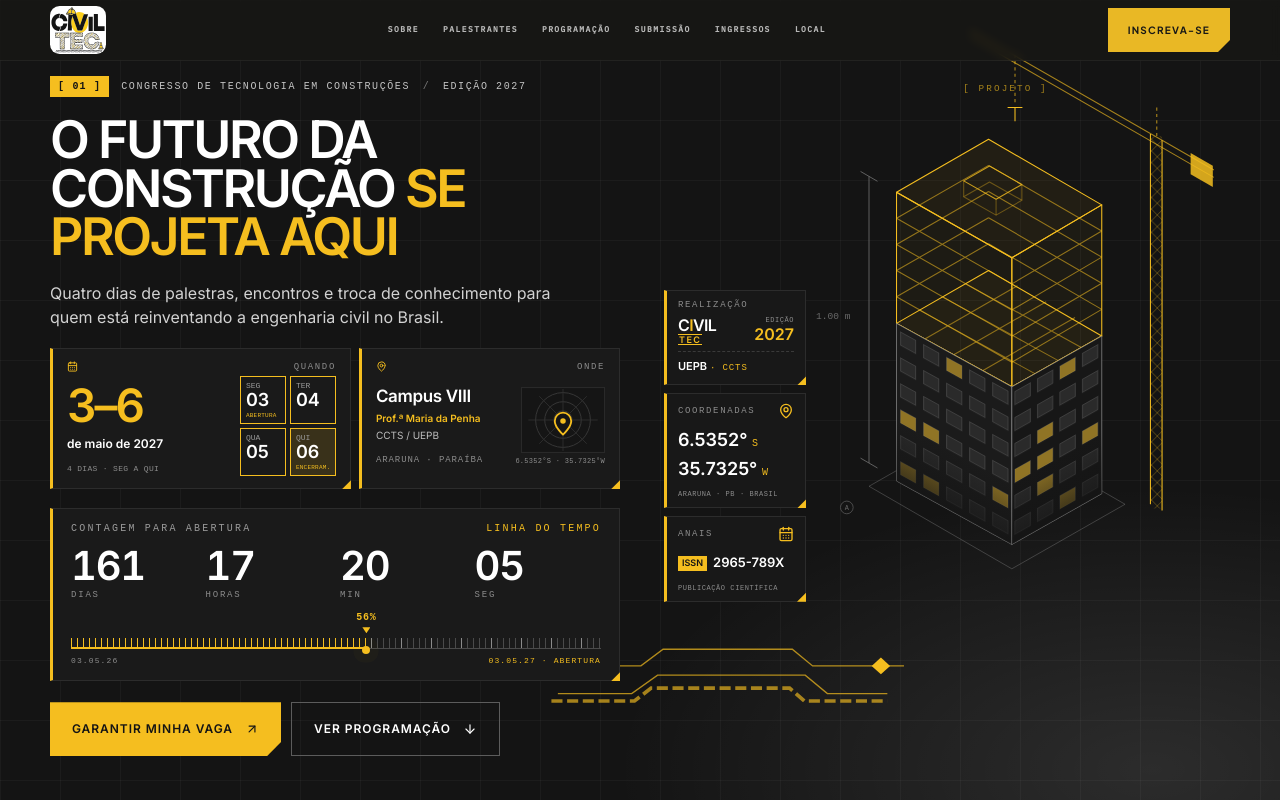
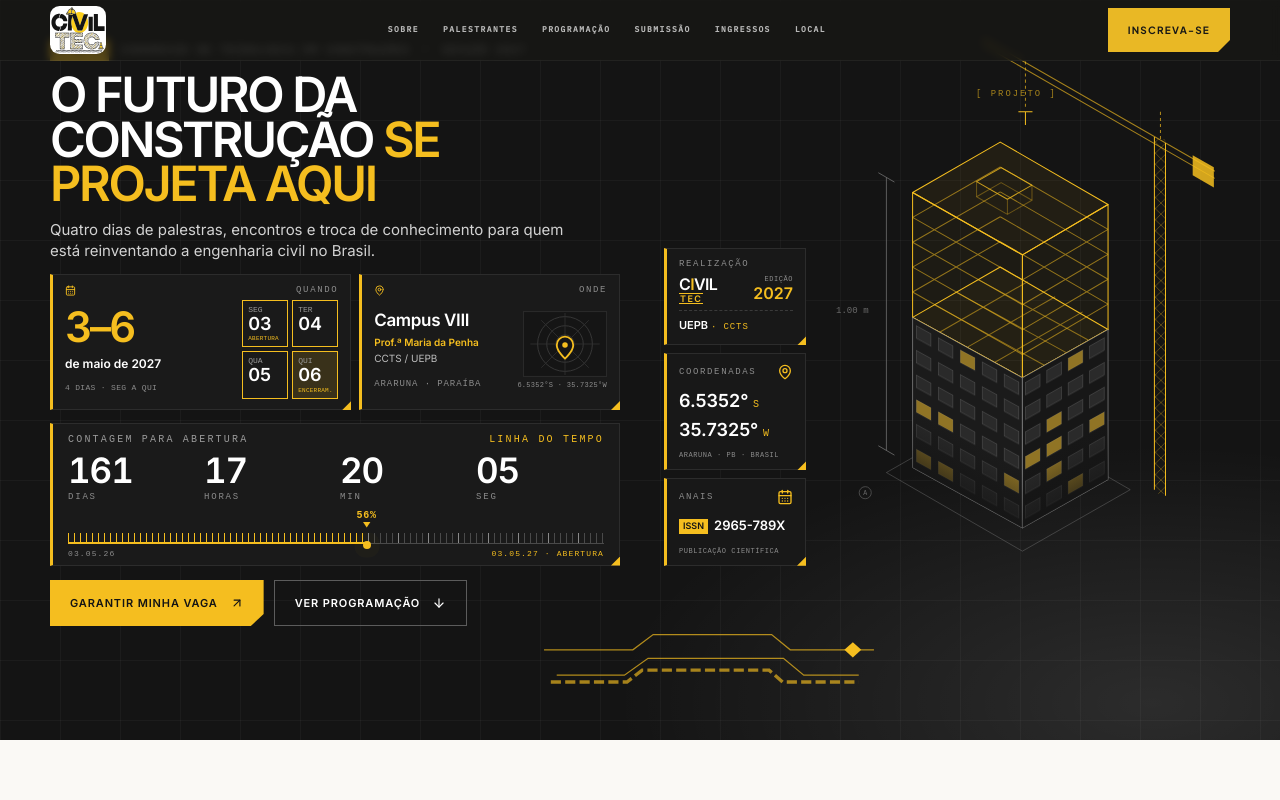
Before and after one commit to Dkalones/civil-tec, a React (Vite) app: page / in a window 1280 px wide. Shown: the top 800 px of the page. Built offline with nearby package versions, Linux system fonts and the light colour scheme.

Commit message:
Fit CivilTec hero content within desktop first viewport

```diff
--- a/src/index.css
+++ b/src/index.css
@@ -308,3 +308,101 @@
   .ct-countdown-values b { font-size:25px; }
   .ct-countdown-heading { letter-spacing:.04em; }
 }
+
+
+/* Ajuste de enquadramento vertical: primeira dobra desktop */
+@media (min-width: 1201px) {
+  .ct-hero {
+    min-height: calc(100svh - 60px);
+  }
+  .ct-hero-inner {
+    min-height: calc(100svh - 60px);
+    padding-top: clamp(34px, 5vh, 54px);
+    padding-bottom: 24px;
+  }
+  .ct-hero-copy {
+    gap: clamp(11px, 1.55vh, 15px);
+  }
+  .ct-hero-copy h1 {
+    font-size: clamp(45px, 3.8vw, 59px);
+    line-height: .91;
+  }
+  .ct-intro {
+    font-size: 15px;
+    line-height: 1.42;
+  }
+  .ct-info-card {
+    padding: 10px 12px;
+  }
+  .ct-date-range {
+    font-size: 42px;
+  }
+  .ct-calendar > div {
+    min-height: 44px;
+  }
+  .ct-countdown {
+    padding: 10px 15px;
+    gap: 8px;
+  }
+  .ct-countdown-values b {
+    font-size: 35px;
+  }
+  .ct-progress {
+    height: 45px;
+  }
+  .ct-progress-ticks,
+  .ct-progress-fill {
+    top: 23px;
+  }
+  .ct-progress-marker i {
+    top: 12px;
+  }
+  .ct-progress-marker b {
+    top: 31px;
+  }
+  .ct-progress-start,
+  .ct-progress-end {
+    top: 39px;
+  }
+  .ct-cta-primary,
+  .ct-cta-secondary {
+    padding: 13px 20px;
+    font-size: 11px;
+  }
+  .ct-hero-art {
+    height: calc(100svh - 92px);
+    max-height: 700px;
+  }
+  .ct-building-svg {
+    width: min(400px, 72%);
+    top: -2px;
+  }
+  .ct-side-details {
+    top: clamp(235px, 31vh, 285px);
+  }
+  .ct-seal {
+    top: min(590px, 73vh);
+  }
+  .ct-bottom-ornament {
+    bottom: 8px;
+    width: 330px;
+  }
+}
+@media (min-width: 1201px) and (max-height: 760px) {
+  .ct-hero-inner {
+    padding-top: 28px;
+    padding-bottom: 18px;
+  }
+  .ct-hero-copy {
+    gap: 9px;
+  }
+  .ct-hero-copy h1 {
+    font-size: clamp(42px, 3.4vw, 52px);
+  }
+  .ct-countdown-values b {
+    font-size: 31px;
+  }
+  .ct-hero-art {
+    opacity: .9;
+  }
+}
```
